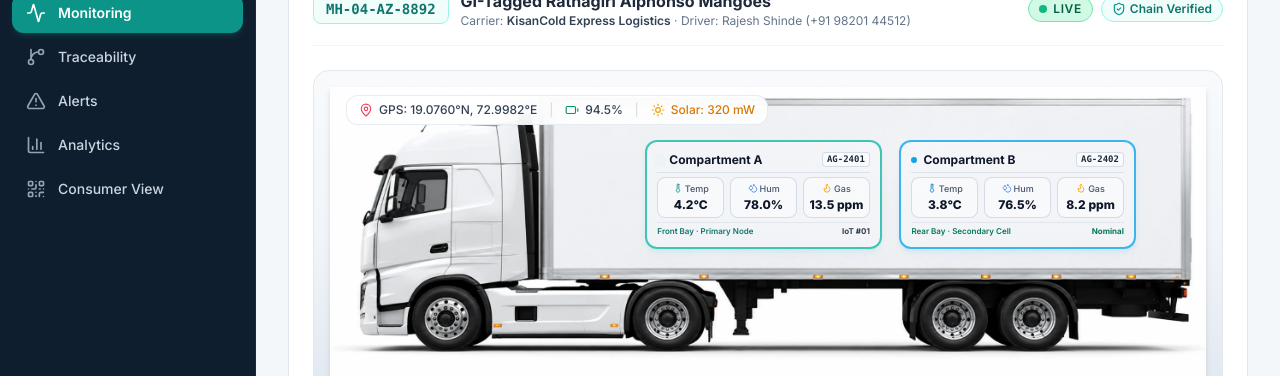
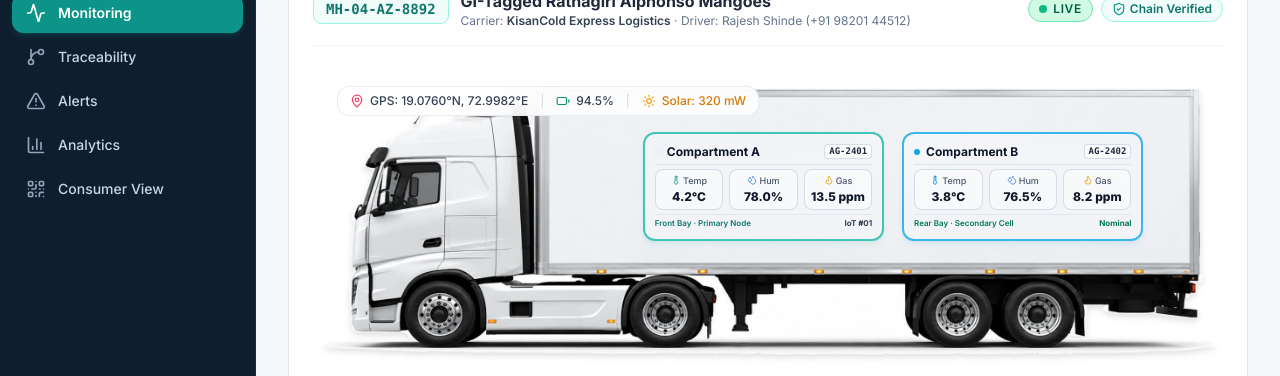
Before and after one commit to PranavXDragon/Krushi, a React (Vite) app in the folder frontend/: page / in a window 1280 px wide. Shown: the part 424-800 px from the top of the page. Built offline with nearby package versions, Linux system fonts and the light colour scheme; no server answers.

Commit message:
fix: make truck image and overlay container background transparent

```diff
--- a/frontend/src/components/TruckOverlay.tsx
+++ b/frontend/src/components/TruckOverlay.tsx
@@ -82,7 +82,7 @@ export const TruckOverlay: React.FC<TruckOverlayProps> = ({
       </div>
 
       {/* Main Truck Graphic Container with HTML / React Compartment Overlays */}
-      <div className="relative mt-6 rounded-2xl overflow-hidden bg-gradient-to-b from-slate-50 via-slate-100 to-slate-200 p-4 border border-slate-200">
+      <div className="relative mt-6 rounded-2xl overflow-hidden bg-transparent p-2">
 
         {/* Base Layer Truck Image */}
         <div className="relative max-w-4xl mx-auto flex items-center justify-center">
```
Also changed, not shown: frontend/public/truck1.webp, 1 other file (tests, documents, lock files or other folders).
